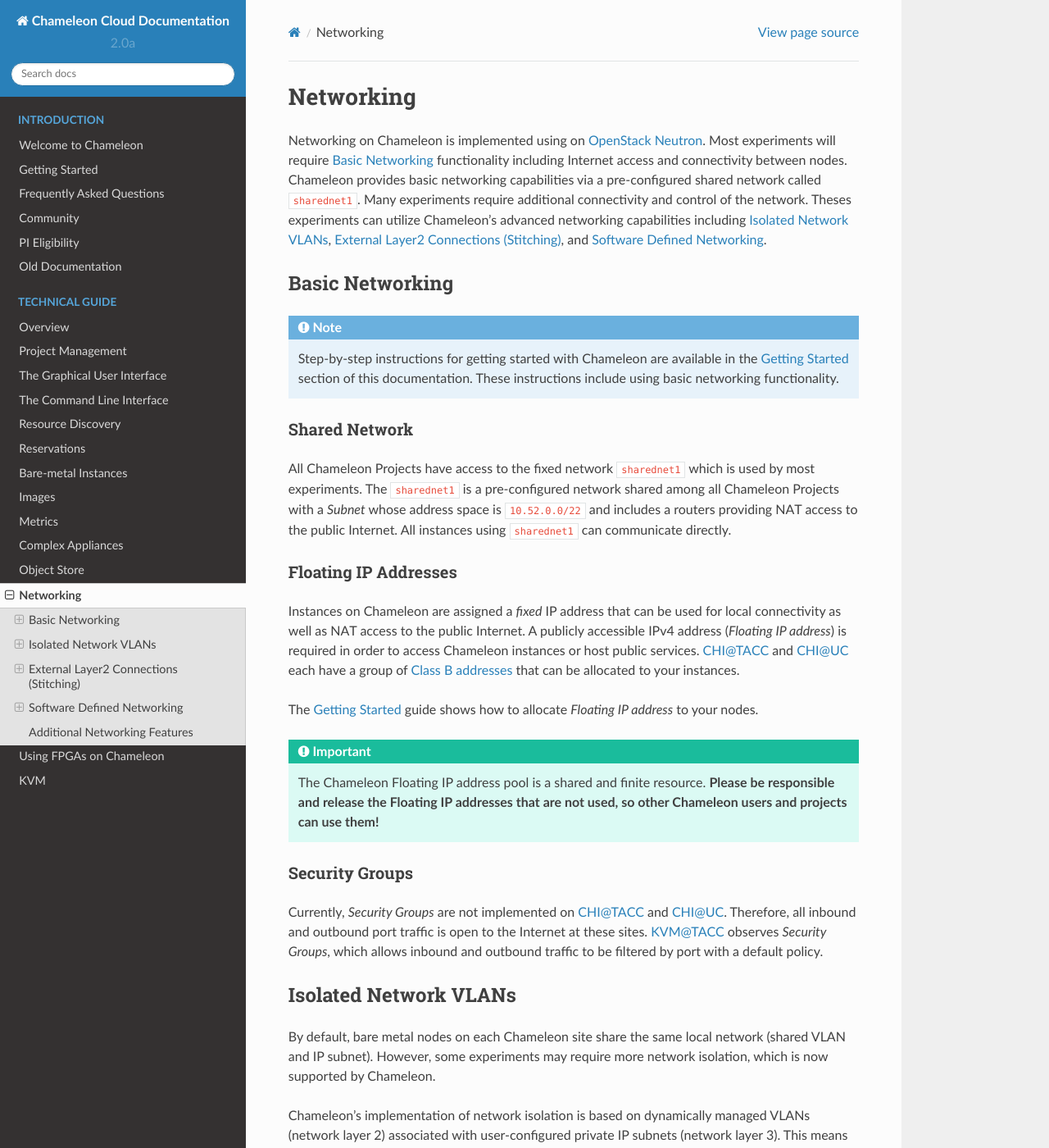
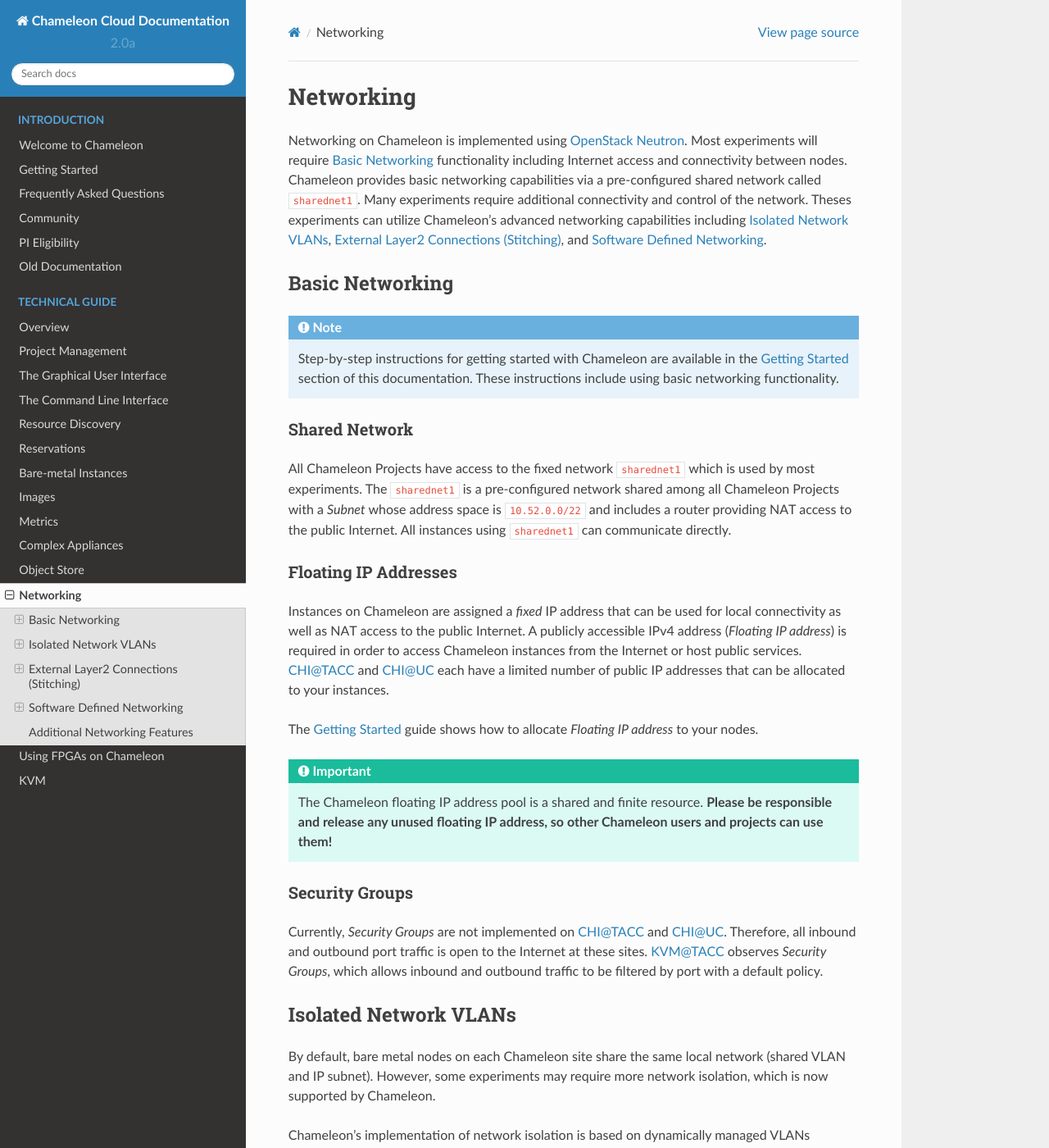
Before and after one commit to ChameleonCloud/docs, a Sphinx documentation site: the page built from source/technical/networks.rst, in a window 1280 px wide and 1400 px high. Shown: the whole window at 82% size. Built offline with Sphinx 7.4.7 and the Read the Docs theme 2.0.0, drawn with Linux system fonts in a browser that asks for light colours.

Commit message:
Add small fixes to the basic networking section

```diff
--- a/source/technical/networks.rst
+++ b/source/technical/networks.rst
@@ -1,11 +1,11 @@
 .. _networking:
 
-=========================
+==========
 Networking
-=========================
+==========
 
 
-Networking on Chameleon is implemented using on `OpenStack Neutron <https://docs.openstack.org/neutron/pike/>`_.
+Networking on Chameleon is implemented using `OpenStack Neutron <https://docs.openstack.org/neutron/pike/>`_.
 Most experiments will require :ref:`basic-networking` functionality including Internet access and connectivity between nodes. Chameleon provides basic networking capabilities via a pre-configured shared network called ``sharednet1``. Many experiments require additional connectivity and control of the network.  Theses experiments can utilize Chameleon's advanced networking capabilities including :ref:`network-isolation`, :ref:`stitching`, and :ref:`sdn`.
 
 
@@ -21,29 +21,22 @@ ________________
 Shared Network
 _______________
 
-All Chameleon Projects have access to the fixed network ``sharednet1`` which is used by most experiments. The ``sharednet1`` is a pre-configured network shared among all Chameleon Projects with a *Subnet* whose address space is ``10.52.0.0/22`` and includes a routers providing NAT access to the public Internet. All instances using ``sharednet1`` can communicate directly.
+All Chameleon Projects have access to the fixed network ``sharednet1`` which is used by most experiments. The ``sharednet1`` is a pre-configured network shared among all Chameleon Projects with a *Subnet* whose address space is ``10.52.0.0/22`` and includes a router providing NAT access to the public Internet. All instances using ``sharednet1`` can communicate directly.
 
 
 Floating IP Addresses
 _____________________
 
-Instances on Chameleon are assigned a *fixed* IP address that can be used for local connectivity as well as NAT access to the public Internet. A publicly accessible IPv4 address (*Floating IP address*) is required in order to access Chameleon instances or host public services. `CHI@TACC <https://chi.tacc.chameleoncloud.org>`_ and `CHI@UC <https://chi.uc.chameleoncloud.org>`_ each have a group of `Class B addresses <https://docs.microsoft.com/en-us/previous-versions/windows/it-pro/windows-2000-server/cc940018(v=technet.10)>`_ that can be allocated to your instances.
+Instances on Chameleon are assigned a *fixed* IP address that can be used for local connectivity as well as NAT access to the public Internet. A publicly accessible IPv4 address (*Floating IP address*) is required in order to access Chameleon instances from the Internet or host public services. `CHI@TACC <https://chi.tacc.chameleoncloud.org>`_ and `CHI@UC <https://chi.uc.chameleoncloud.org>`_ each have a limited number of public IP addresses that can be allocated to your instances.
 
 The :ref:`getting-started` guide shows how to allocate *Floating IP address* to your nodes.
 
-
-
-.. important:: The Chameleon Floating IP address pool is a shared and finite resource. **Please be responsible and release the Floating IP addresses that are not used, so other Chameleon users and projects can use them!**
+.. important:: The Chameleon floating IP address pool is a shared and finite resource. **Please be responsible and release any unused floating IP address, so other Chameleon users and projects can use them!**
 
 Security Groups
 _______________
 
 Currently, *Security Groups* are not implemented on `CHI@TACC <https://chi.tacc.chameleoncloud.org>`_ and `CHI@UC <https://chi.uc.chameleoncloud.org>`_. Therefore, all inbound and outbound port traffic is open to the Internet at these sites. `KVM@TACC <https://openstack.tacc.chameleoncloud.org>`_ observes *Security Groups*, which allows inbound and outbound traffic to be filtered by port with a default policy.
-
-
-
-
-
 
 .. _network-isolation:
 
```
